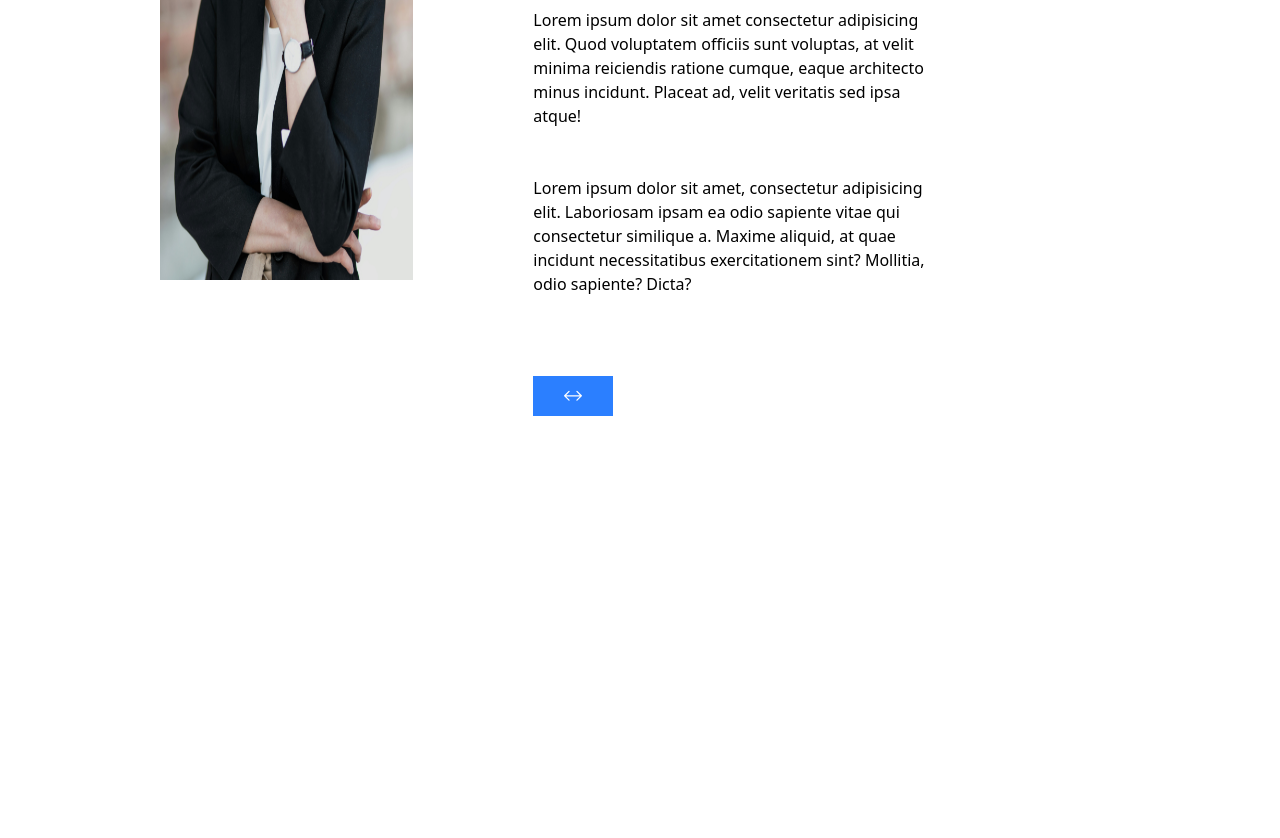
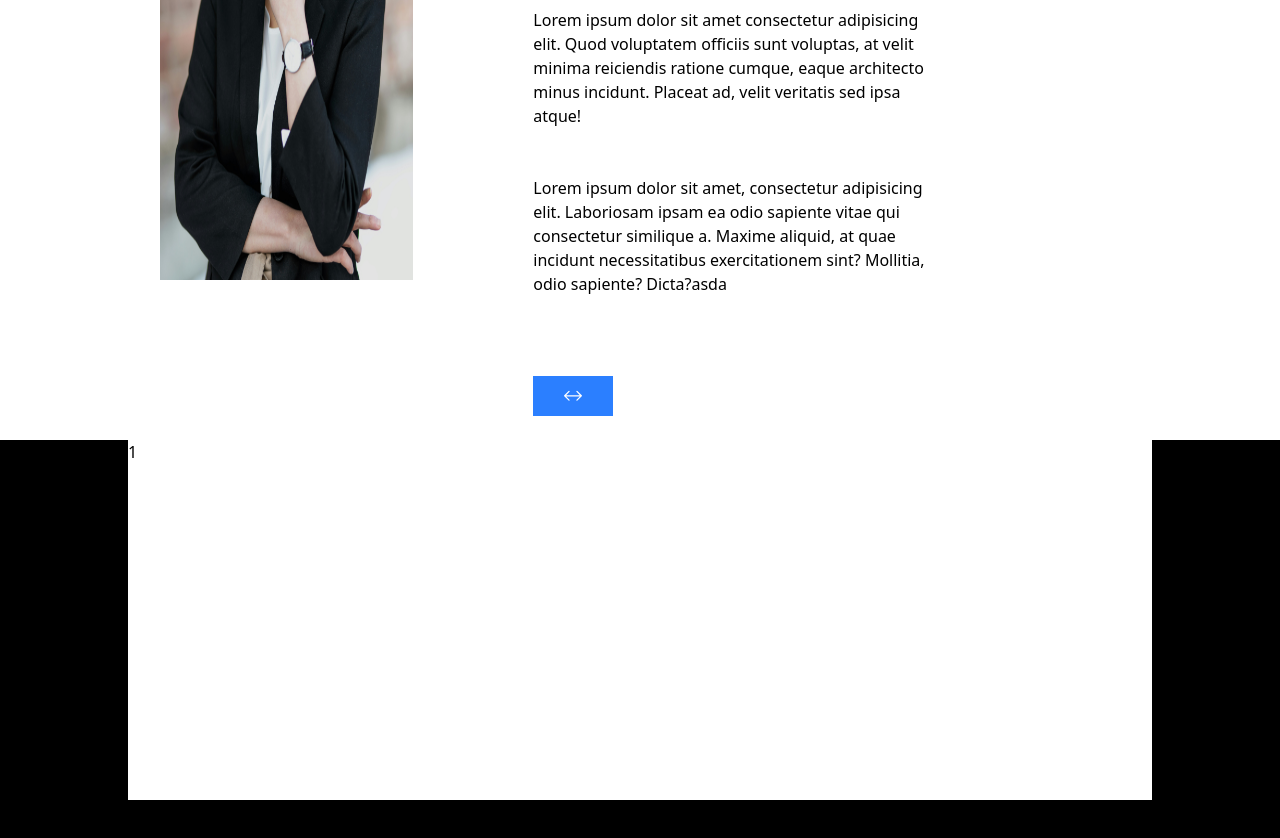
Before and after one commit to asadullahkhanmasood/ReactProjectPractice, a React (Vite) app: page / in a window 1280 px wide. Shown: the part 2060-2898 px from the top of the page. Before the commit the page ends 2476 px from the top, so only its background shows below. Built offline with nearby package versions, Linux system fonts and the light colour scheme.

Commit message:
first commit

```diff
--- a/src/App.jsx
+++ b/src/App.jsx
@@ -7,6 +7,7 @@ import {BrowserRouter, Routes , Route } from 'react-router-dom'
 import Home from "./pages/home/home"
 import Projects from './pages/projects/projects'
 import About from './pages/about-me/about'
+import Footer from './components/footer/footer'
 function App() {
 
   return (
@@ -21,6 +22,7 @@ function App() {
     </Routes>
     <Projects/>
     <About/>
+    <Footer/>
 
 
 
--- /dev/null
+++ b/src/components/footer/footer.jsx
@@ -0,0 +1,18 @@
+import React from 'react'
+
+function Footer() {
+  return (
+<>
+<div className="footer md:w-full md:bg-black md:mt-20 md:h-100">
+    <div className="footer-box bg-white md:w-[80%] md:mx-auto md:h-[90%]">
+1
+    </div>
+</div>
+
+
+</>
+
+)
+}
+
+export default Footer
--- a/src/pages/about-me/about.jsx
+++ b/src/pages/about-me/about.jsx
@@ -35,7 +35,7 @@ function About() {
                     Lorem ipsum dolor sit amet, consectetur adipisicing elit.
                     Laboriosam ipsam ea odio sapiente vitae qui consectetur
                     similique a. Maxime aliquid, at quae incidunt necessitatibus
-                    exercitationem sint? Mollitia, odio sapiente? Dicta?
+                    exercitationem sint? Mollitia, odio sapiente? Dicta?asda
                   </p>
                 </p>
 
```
